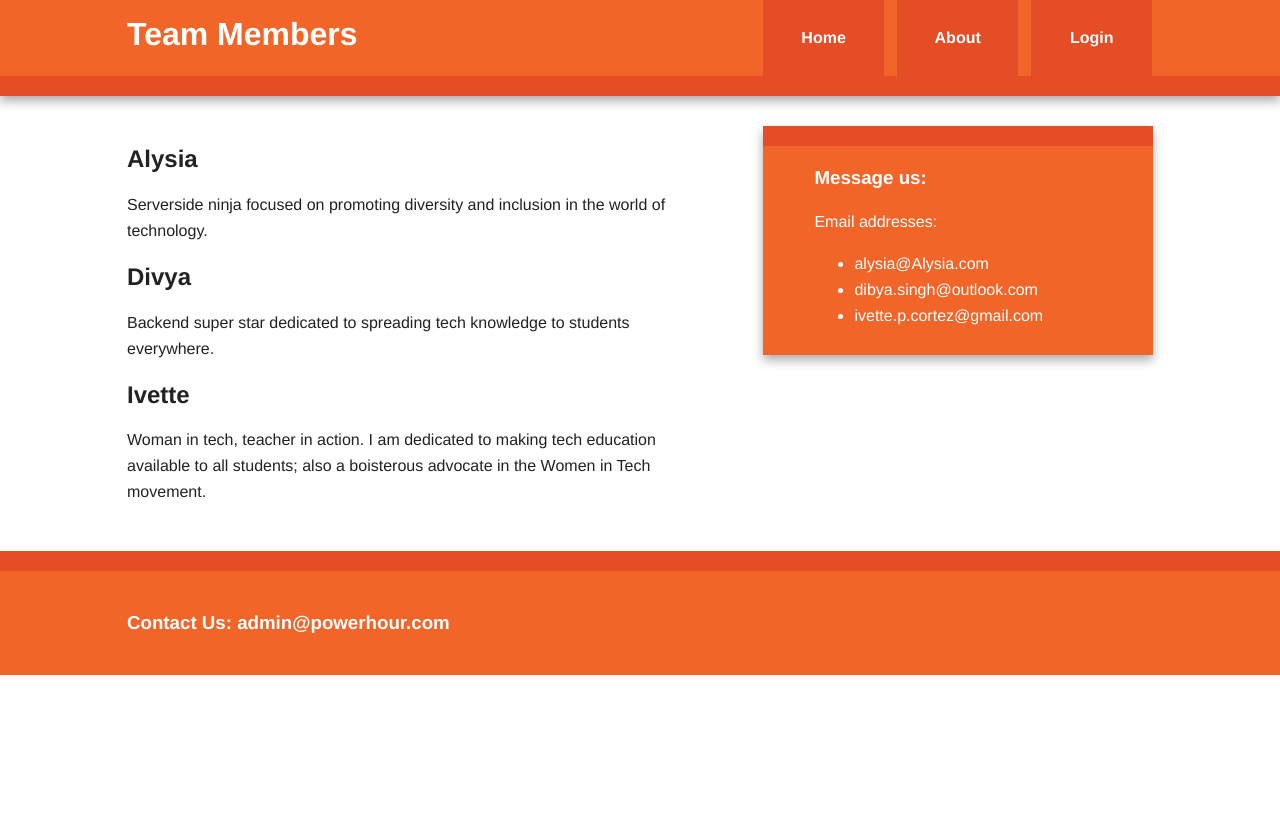
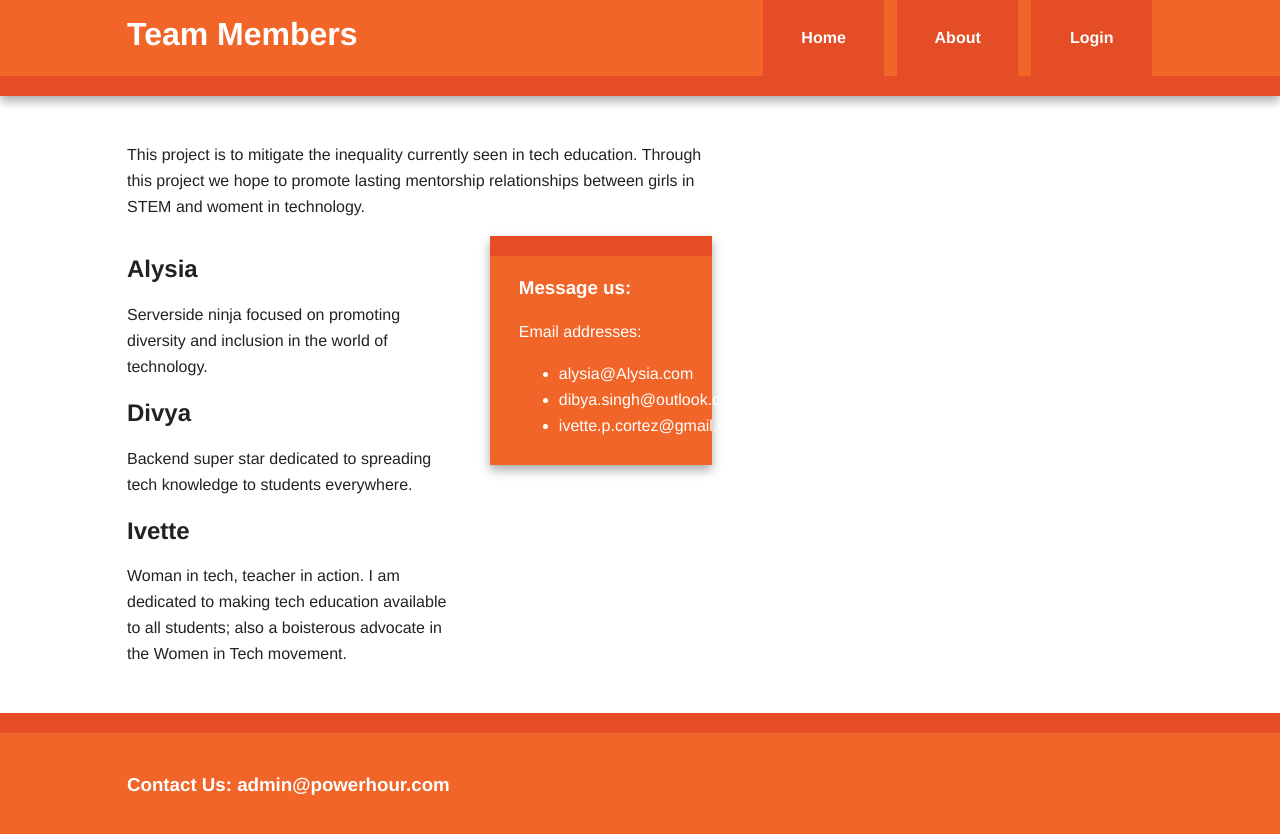
Before and after one commit to phoenix303/power-app, a plain HTML site: page aboutUs.html in a window 1280 px wide. Before the commit the page ends 800 px from the top, so only its background shows below. Drawn offline with Linux system fonts and the light colour scheme.

Commit message:
mission statement

```diff
--- a/aboutUs.html
+++ b/aboutUs.html
@@ -29,6 +29,9 @@
 
         <div class="main-container">
             <div class="main wrapper clearfix">
+                <article>
+                  <p>This project is to mitigate the inequality currently seen in tech education.  Through this project we hope to promote lasting mentorship relationships between girls in STEM and woment in technology.
+                  </p>
 
                 <article>
                     <header>
```
